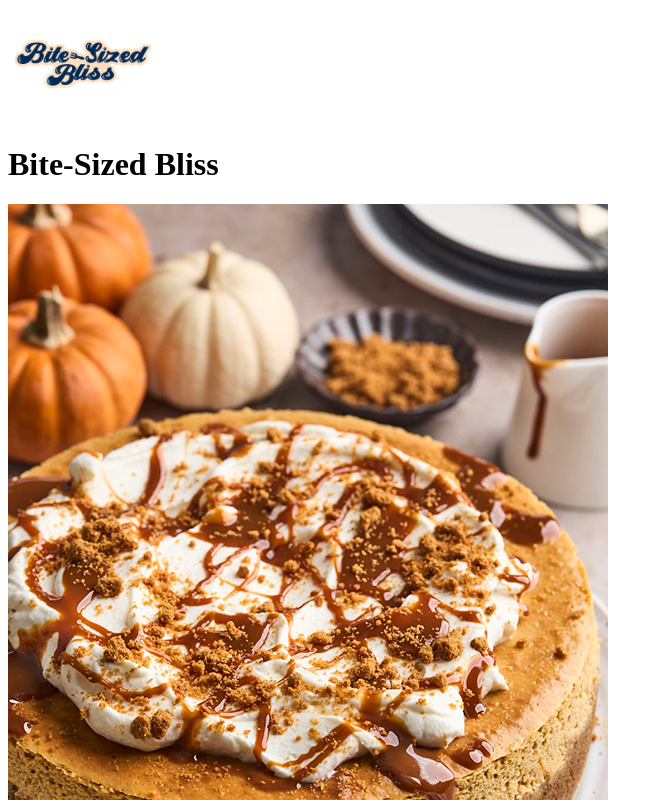
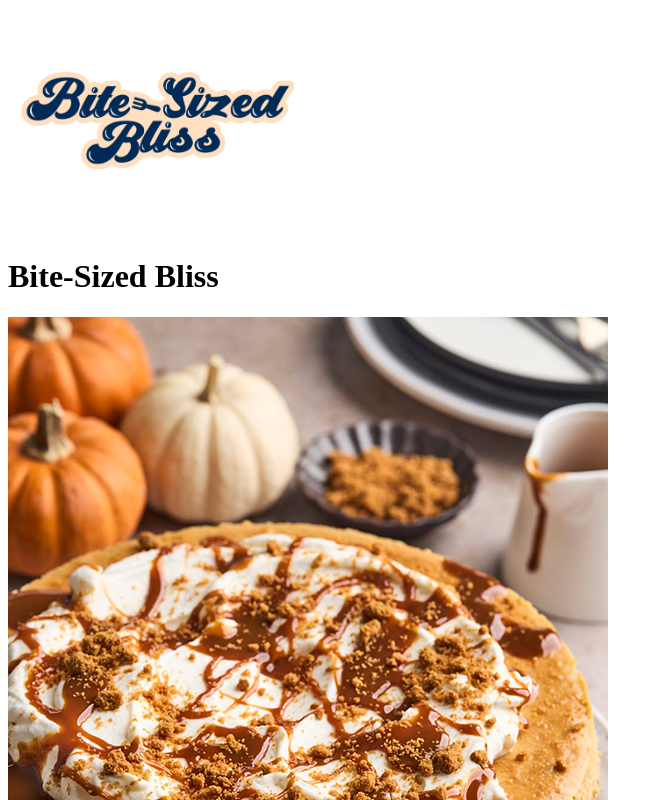
Before and after one commit to naomieyxama/Projects, a plain HTML site: page gra1750p2NaomieYxama2024/index.html in a window 1280 px wide. Shown: the top 800 px of the page, without its empty margins (0-663 px from the left). Drawn offline with Linux system fonts and the light colour scheme.

Commit message:
index.html

```diff
--- a/gra1750p2NaomieYxama2024/index.html
+++ b/gra1750p2NaomieYxama2024/index.html
@@ -8,7 +8,7 @@
 <body>
 	<wrapper>
 		<header>
-			<img alt="logo" src="Logo.png" width="150">
+			<img alt="logo" src="Logo.png" width="300">
 			<h1>Bite-Sized Bliss</h1>
 		</header>
 
```
